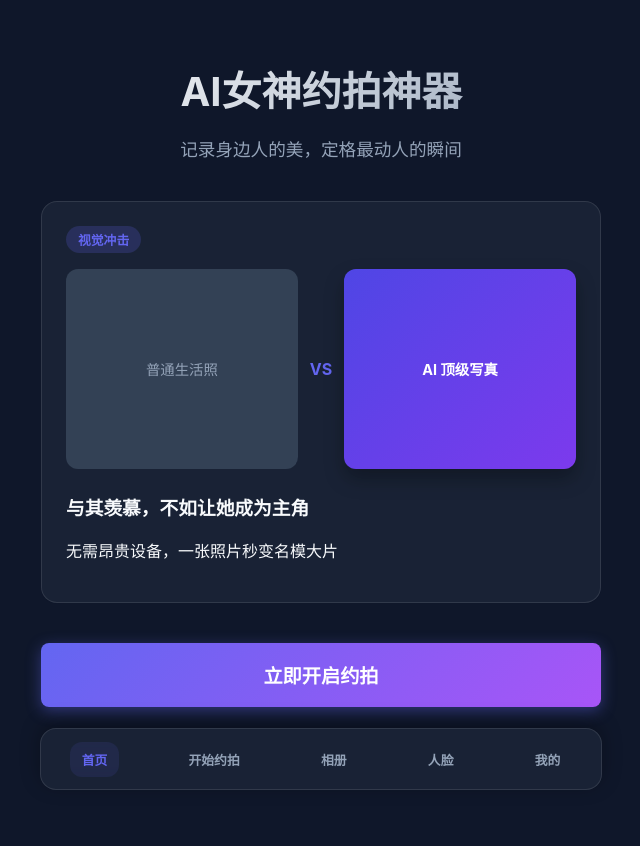
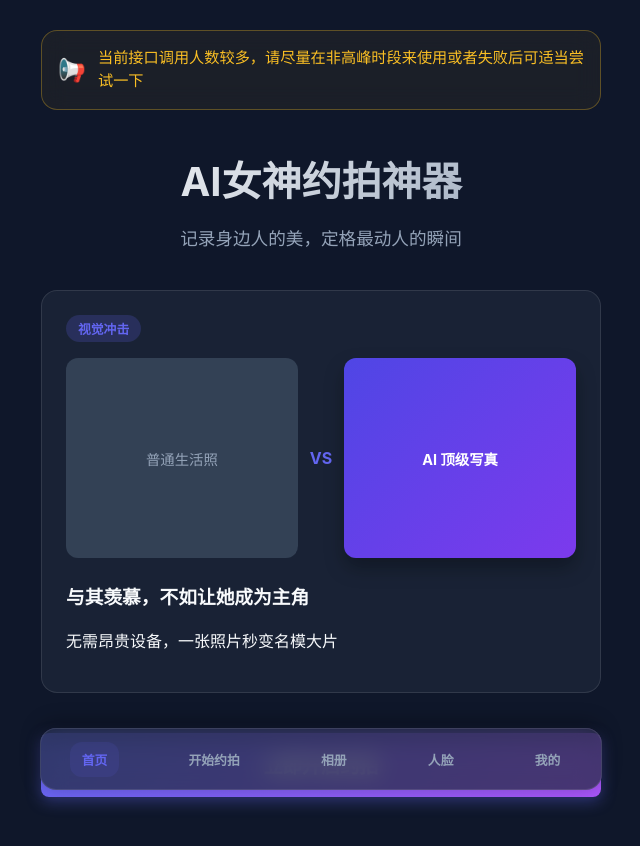
Before and after one commit to gdtjw2020-creator/photo-taking, a Vue app in the folder frontend/: page / in a window 1280 px wide. Shown: the top 846 px of the page, without its empty margins (319-959 px from the left). Built offline with nearby package versions, Linux system fonts and the light colour scheme.

Commit message:
增加公告

```diff
--- a/frontend/src/views/HomeView.vue
+++ b/frontend/src/views/HomeView.vue
@@ -10,6 +10,13 @@ const startPhotoshoot = () => {
 
 <template>
   <div class="home-container">
+    <div class="announcement glass-card">
+      <div class="announcement-content">
+        <span class="announcement-icon">📢</span>
+        <p>当前接口调用人数较多，请尽量在非高峰时段来使用或者失败后可适当尝试一下</p>
+      </div>
+    </div>
+
     <header class="hero">
       <h1>AI女神约拍神器</h1>
       <p>记录身边人的美，定格最动人的瞬间</p>
@@ -40,6 +47,39 @@ const startPhotoshoot = () => {
 <style scoped>
 .home-container {
   padding: 20px;
+  max-width: 600px;
+  margin: 0 auto;
+}
+
+.announcement {
+  margin-top: 10px;
+  margin-bottom: 30px;
+  padding: 16px;
+  border: 1px solid rgba(251, 191, 36, 0.3);
+  background: rgba(251, 191, 36, 0.05);
+  animation: slideIn 0.6s cubic-bezier(0.16, 1, 0.3, 1);
+}
+
+@keyframes slideIn {
+  from { opacity: 0; transform: translateY(-20px); }
+  to { opacity: 1; transform: translateY(0); }
+}
+
+.announcement-content {
+  display: flex;
+  align-items: center;
+  gap: 12px;
+}
+
+.announcement-icon {
+  font-size: 1.4rem;
+}
+
+.announcement p {
+  margin: 0;
+  font-size: 0.95rem;
+  color: #fbbf24;
+  line-height: 1.5;
 }
 
 .hero {
```
